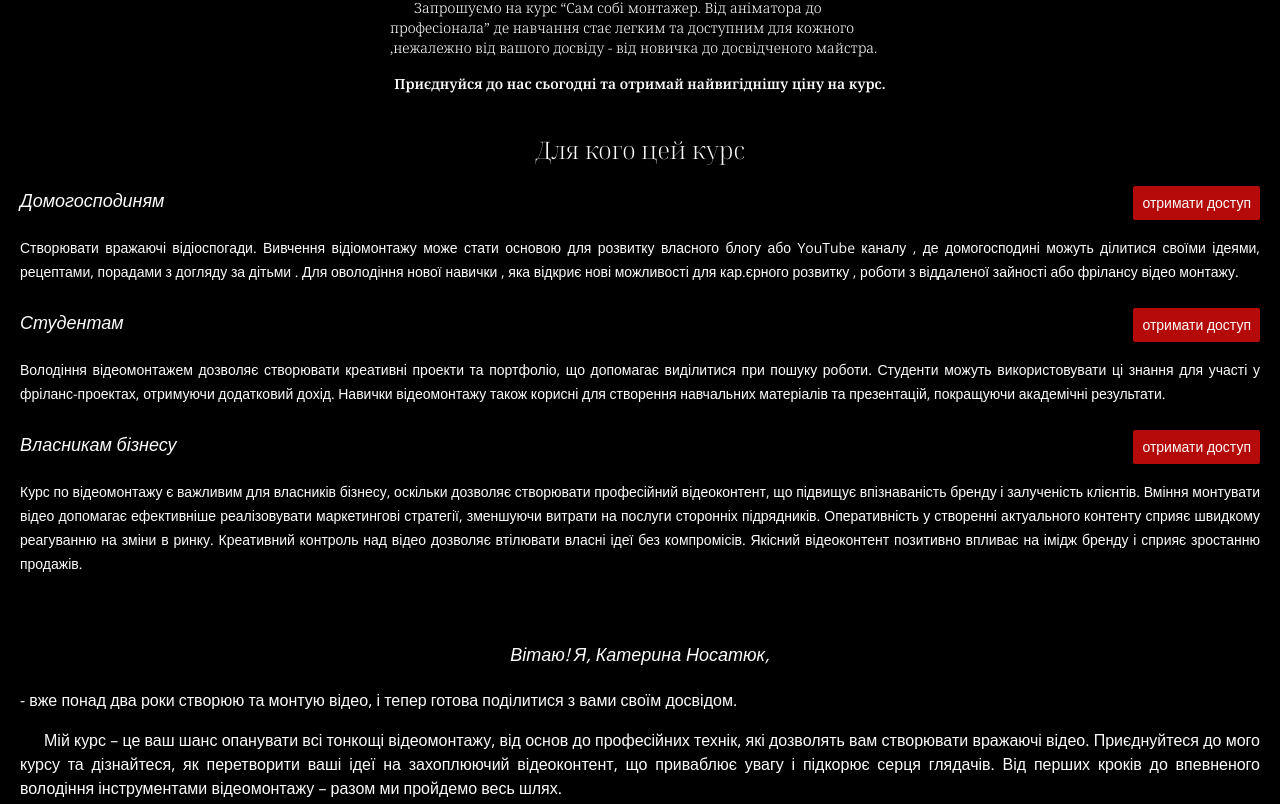
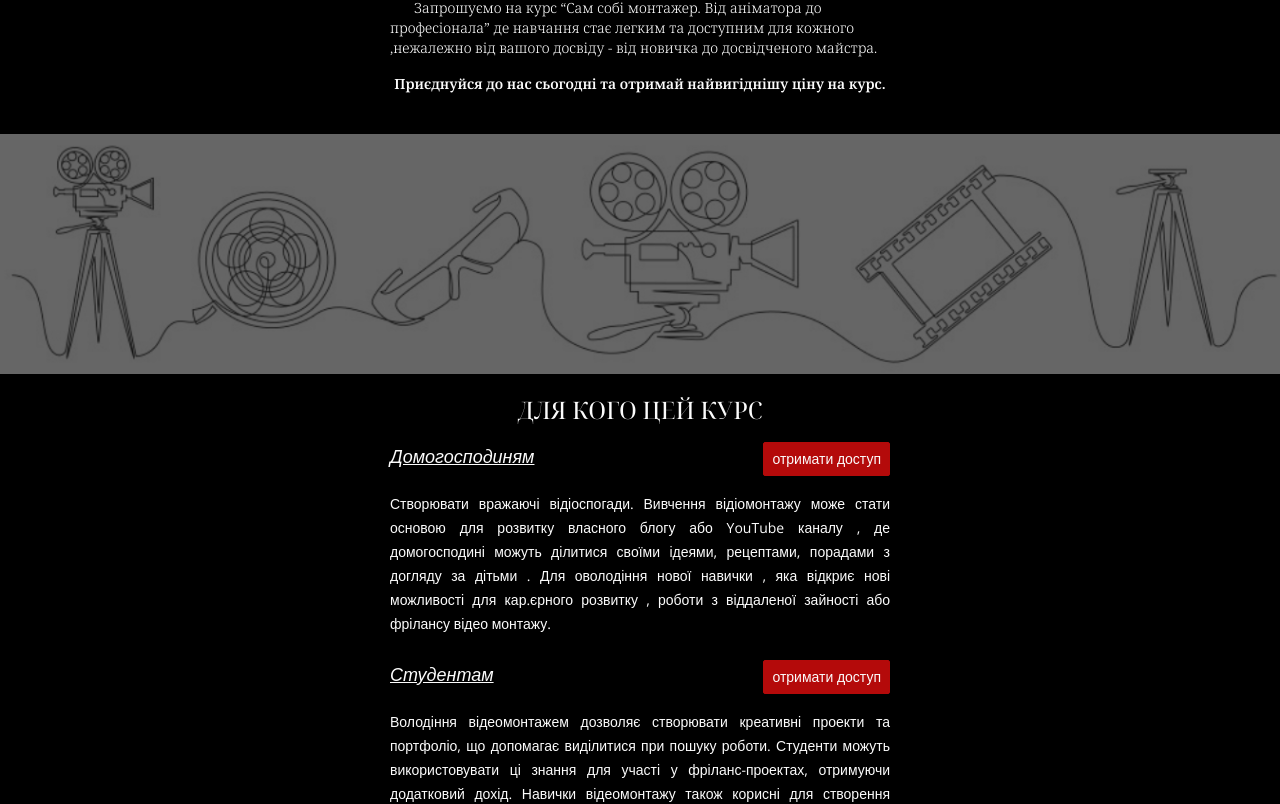
Before and after one commit to IraMira333/kateryna_kutsyk_master-class, a Next.js app: page / in a window 1280 px wide. Shown: the part 1056-1860 px from the top of the page. Built offline with nearby package versions, Linux system fonts and the light colour scheme.

Commit message:
Update Slide2.tsx

```diff
--- a/src/components/Slide2.tsx
+++ b/src/components/Slide2.tsx
@@ -1,37 +1,54 @@
+import Image from "next/image";
 import { Button } from "./Button";
 
 export const Slide2 = () => {
     return (
         <section className="p-5 text-justify">
-            <h2 className="font-notoDisplay text-2xl font-light my-auto text-center mb-5">
+            <div className=" bg-shading mb-5 -mx-5 w-[100vw]">
+                <Image
+                    src="/kkFonCamera.png"
+                    alt="Background image"
+                    width={1347}
+                    height={271}
+                    className="relative z-[-1] min-h-[120px] max-h-[240px] w-full object-cover"
+                />
+            </div>
+            <div className="max-w-[500px] mx-auto">
+                <h2 className=" uppercase font-notoDisplay text-2xl text-center mb-4">
                     Для кого цей курс
                 </h2>
                 <ul>
                     <li className="mb-6">
-                    <div className="flex justify-between mb-4">
-                        <h3 className="italic text-lg">Домогосподиням</h3>
+                        <div className="flex justify-between mb-4 ">
+                            <h3 className="italic text-lg underline">
+                                Домогосподиням
+                            </h3>
                             <Button type="button" />
                         </div>
                         <p>
-                        Створювати вражаючі відіоспогади. Вивчення відіомонтажу
-                        може стати основою для розвитку власного блогу або
-                        YouTube каналу , де домогосподині можуть ділитися своїми
-                        ідеями, рецептами, порадами з догляду за дітьми . Для
-                        оволодіння нової навички , яка відкриє нові можливості
-                        для кар.єрного розвитку , роботи з віддаленої зайності
-                        або фрілансу відео монтажу.{" "}
+                            Створювати вражаючі відіоспогади. Вивчення
+                            відіомонтажу може стати основою для розвитку
+                            власного блогу або YouTube каналу , де домогосподині
+                            можуть ділитися своїми ідеями, рецептами, порадами з
+                            догляду за дітьми . Для оволодіння нової навички ,
+                            яка відкриє нові можливості для кар.єрного розвитку
+                            , роботи з віддаленої зайності або фрілансу відео
+                            монтажу.{" "}
                         </p>
                     </li>
                     <li className="mb-6">
                         <div className="flex justify-between mb-4">
-                        <h3 className="italic text-lg">Студентам</h3>
+                            <h3 className="italic text-lg underline">
+                                Студентам
+                            </h3>
                             <Button type="button" />
                         </div>
                         <p>
-                        Володіння відеомонтажем дозволяє створювати креативні
-                        проекти та портфоліо, що допомагає виділитися при пошуку
-                        роботи. Студенти можуть використовувати ці знання для
-                        участі у фріланс-проектах, отримуючи додатковий дохід.
+                            Володіння відеомонтажем дозволяє створювати
+                            креативні проекти та портфоліо, що допомагає
+                            виділитися при пошуку роботи. Студенти можуть
+                            використовувати ці знання для участі у
+                            фріланс-проектах, отримуючи додатковий дохід.
                             Навички відеомонтажу також корисні для створення
                             навчальних матеріалів та презентацій, покращуючи
                             академічні результати.
@@ -39,24 +56,28 @@ export const Slide2 = () => {
                     </li>
                     <li className="mb-6">
                         <div className="flex justify-between mb-4">
-                        <h3 className="italic text-lg">Власникам бізнесу </h3>
+                            <h3 className="italic text-lg underline">
+                                Власникам бізнесу{" "}
+                            </h3>
                             <Button type="button" />
                         </div>
                         <p>
-                        Курс по відеомонтажу є важливим для власників бізнесу,
-                        оскільки дозволяє створювати професійний відеоконтент,
-                        що підвищує впізнаваність бренду і залученість клієнтів.
-                        Вміння монтувати відео допомагає ефективніше
-                        реалізовувати маркетингові стратегії, зменшуючи витрати
-                        на послуги сторонніх підрядників. Оперативність у
-                        створенні актуального контенту сприяє швидкому
-                        реагуванню на зміни в ринку. Креативний контроль над
-                        відео дозволяє втілювати власні ідеї без компромісів.
-                        Якісний відеоконтент позитивно впливає на імідж бренду і
+                            Курс по відеомонтажу є важливим для власників
+                            бізнесу, оскільки дозволяє створювати професійний
+                            відеоконтент, що підвищує впізнаваність бренду і
+                            залученість клієнтів. Вміння монтувати відео
+                            допомагає ефективніше реалізовувати маркетингові
+                            стратегії, зменшуючи витрати на послуги сторонніх
+                            підрядників. Оперативність у створенні актуального
+                            контенту сприяє швидкому реагуванню на зміни в
+                            ринку. Креативний контроль над відео дозволяє
+                            втілювати власні ідеї без компромісів. Якісний
+                            відеоконтент позитивно впливає на імідж бренду і
                             сприяє зростанню продажів.
                         </p>
                     </li>
                 </ul>
+            </div>
         </section>
     );
 };
```
Lines whose indentation alone changed are shown as unchanged.
